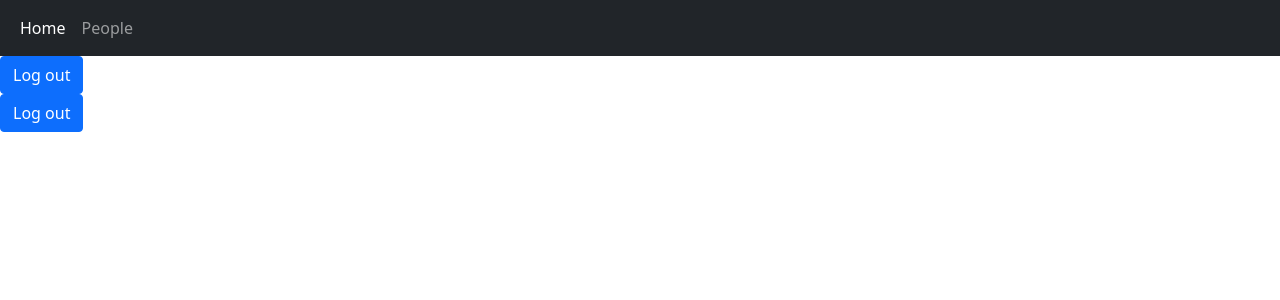
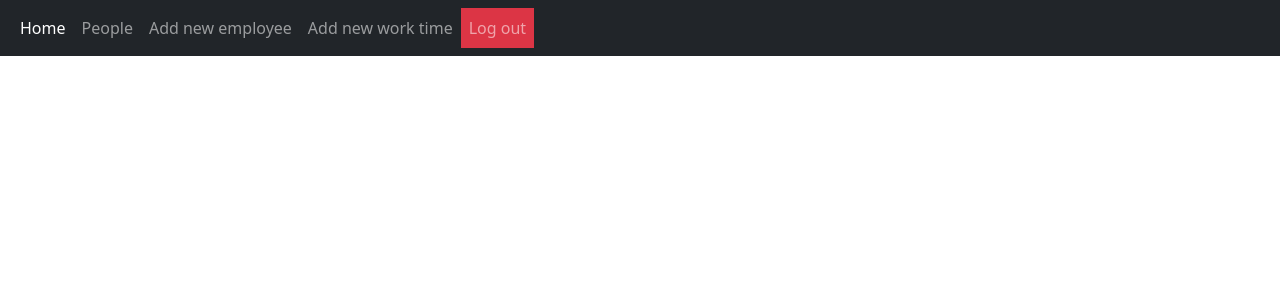
Before and after one commit to meijastiina/tietokantaohjelmointi2022, a PHP site: template src/templates/foot.php in a window 1280 px wide. Shown: the top 300 px of the page. Run offline with PHP 8.4, Linux system fonts and the light colour scheme; the template is opened without the code that fills it, so the values that code supplies are empty; the visitor is signed in with stand-in values (Sample User, id 1); some libraries are stand-ins or nearby versions.

Commit message:
Updating login/logout to menu

```diff
--- a/src/templates/foot.php
+++ b/src/templates/foot.php
@@ -1,13 +1,3 @@
-
-    <?php
-        //Jos tämän footerin sivulla on aktiivinen sessio ja
-        //käyttäjä asetettu, näytetään log out -nappi.
-        if(isset($_SESSION["username"])){
-            echo '<form action="/work/src/modules/logout.php">
-            <input type="submit" class="btn btn-primary" value="Log out">
-            </form>';
-        }
-    ?>
 
     <!-- Bootstrap JS -->
     <script src="https://cdn.jsdelivr.net/npm/bootstrap@5.1.3/dist/js/bootstrap.bundle.min.js" integrity="sha384-ka7Sk0Gln4gmtz2MlQnikT1wXgYsOg+OMhuP+IlRH9sENBO0LRn5q+8nbTov4+1p" crossorigin="anonymous"></script>
--- a/src/templates/head.php
+++ b/src/templates/head.php
@@ -24,6 +24,21 @@
             <li class="nav-item">
             <a class="nav-link" href="people.php">People</a>
             </li>
+            <li class="nav-item">
+            <a class="nav-link" href="person.php">Add new employee</a>
+            </li>
+            <li class="nav-item">
+            <a class="nav-link" href="worktime.php">Add new work time</a>
+            </li>
+            <li class="nav-item">
+            <?php
+                if(isset($_SESSION["username"])){
+                    echo '<a class="nav-link bg-danger" href="logout.php">Log out</a>';
+                }else{
+                    echo '<a class="nav-link bg-success" href="login.php">Log in</a>';
+                }
+            ?>
+            </li>
         </ul>
         </div>
     </div>
```
Also changed, not shown: public/logout.php (added, +13 -0 lines).
